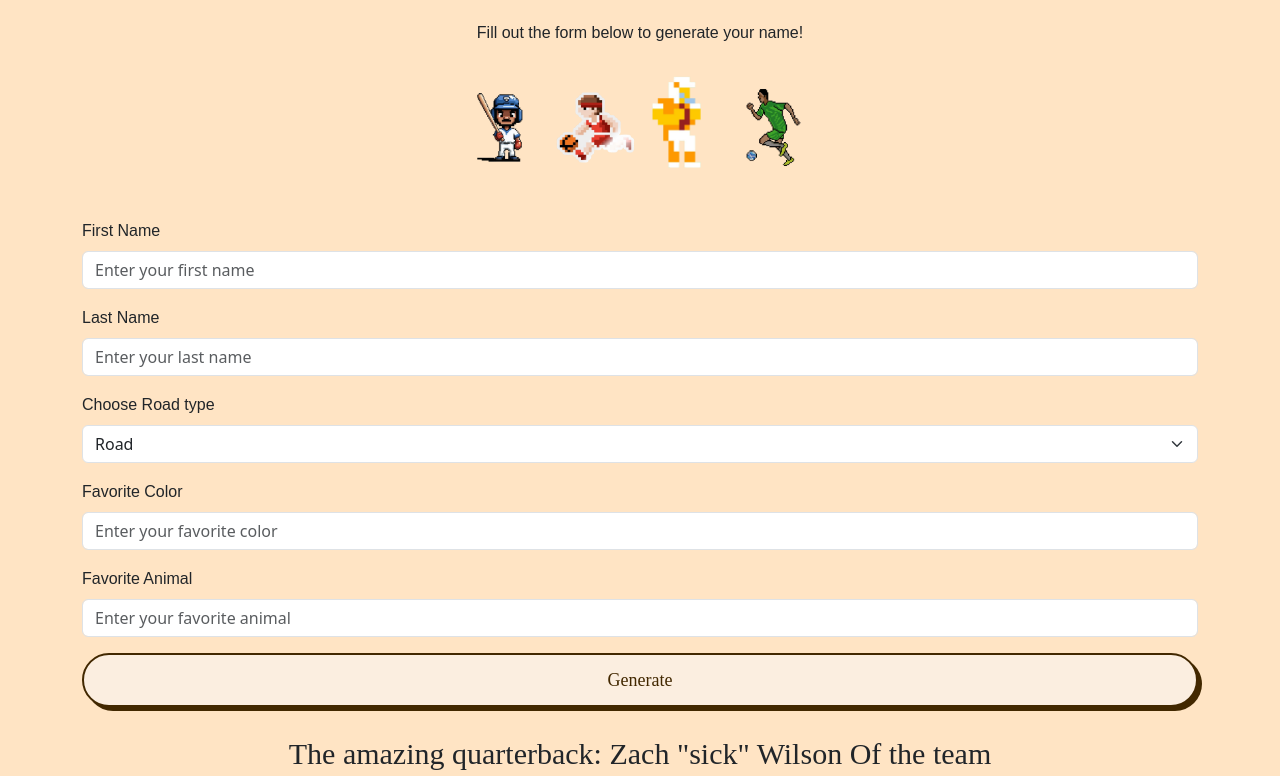
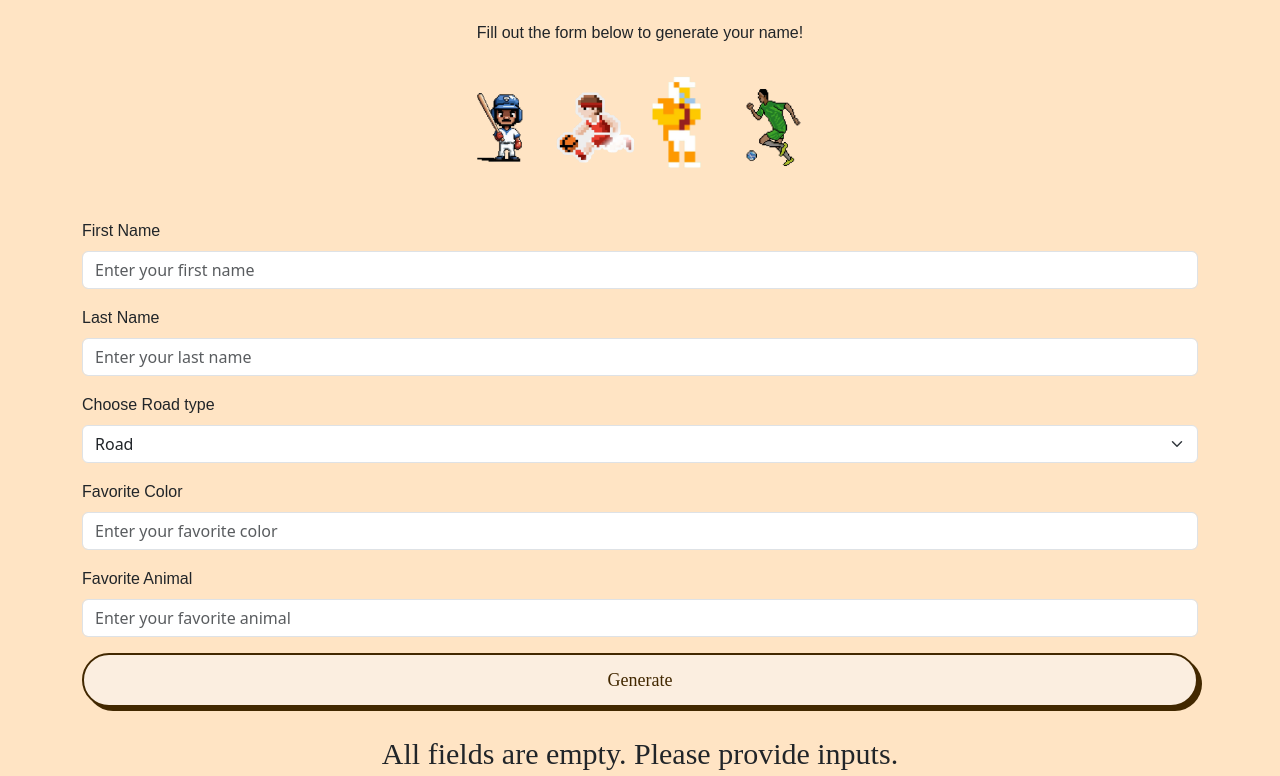
Before and after one commit to alexagold1/DecemberMonthlyWebsite, a plain HTML site: page index.html in a window 1280 px wide. Both pictures are taken after a click on the button "Generate". Shown: the part 83-859 px from the top of the page. Drawn offline with nearby package versions, Linux system fonts and the light colour scheme; a web font is replaced by a local one.

Commit message:
added and or statement yay!

```diff
--- a/index.html
+++ b/index.html
@@ -2,7 +2,7 @@
 <html lang="en">
 
 <head>
-    <title>Whats my sports name?</title>
+    <title>Whats your retro sports name?</title>
     <!-- Required meta tags -->
     <meta charset="utf-8" />
     <meta name="viewport" content="width=device-width, initial-scale=1, shrink-to-fit=no" />
--- a/script.js
+++ b/script.js
@@ -68,8 +68,13 @@ const roadType = document.getElementById('roadType').value
 const favoriteColor = document.getElementById('favoriteColor').value.trim()
 const favoriteAnimal = document.getElementById('favoriteAnimal').value.trim()
 
-
-
+if (!firstName && !lastName && !favoriteColor && !favoriteAnimal) {
+    document.getElementById('result').textContent = 'All fields are empty. Please provide inputs.';
+    return;
+  } else if (!firstName || !lastName || !roadType || !favoriteColor || !favoriteAnimal) {
+    document.getElementById('result').textContent = 'Some fields are missing. Please fill out all fields.';
+    return;
+  }
 //Generate Each part of the name using helper funcions
 const prefix = genPrefix(firstName)
 const newFirstName = genFirstName(firstName)
```
